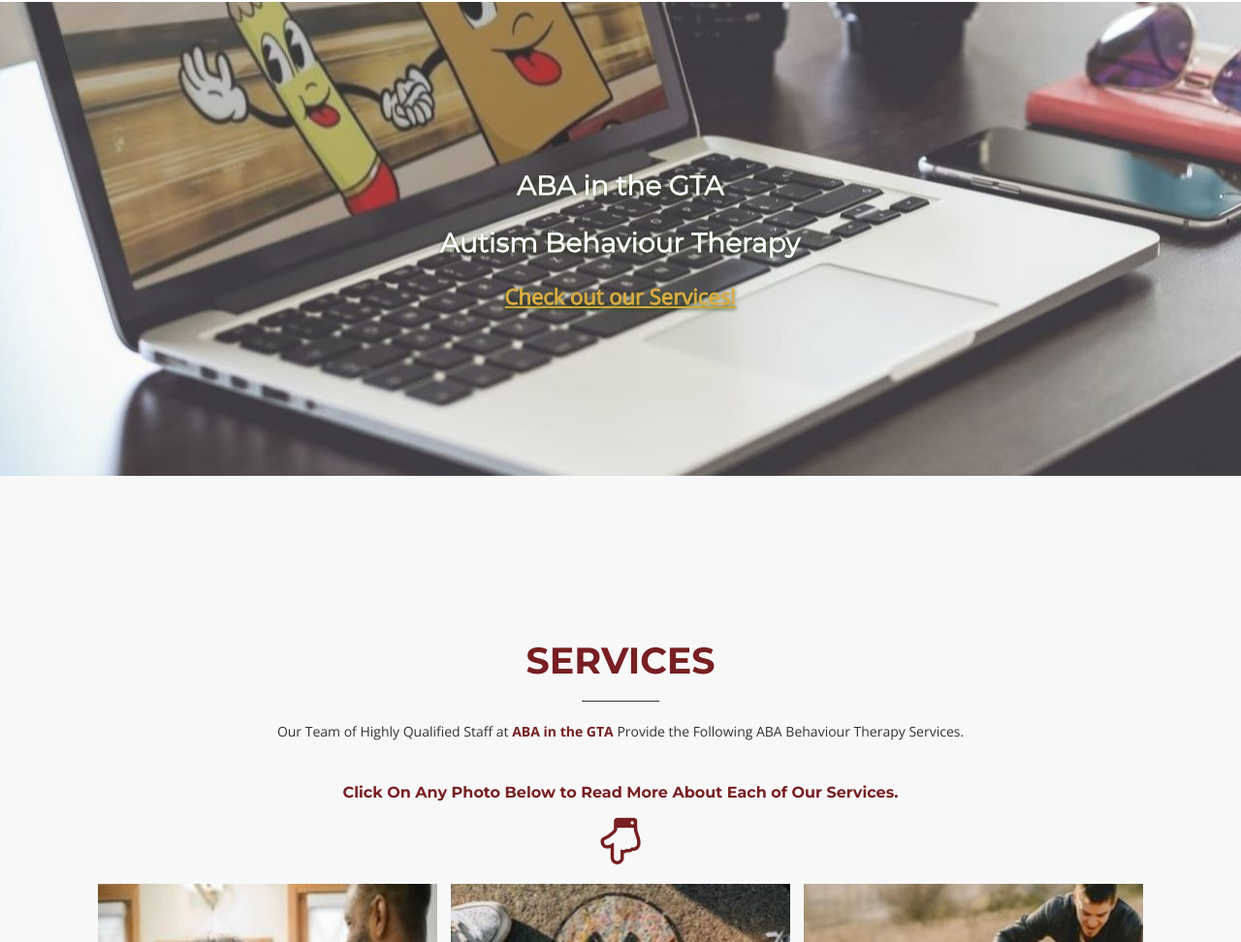
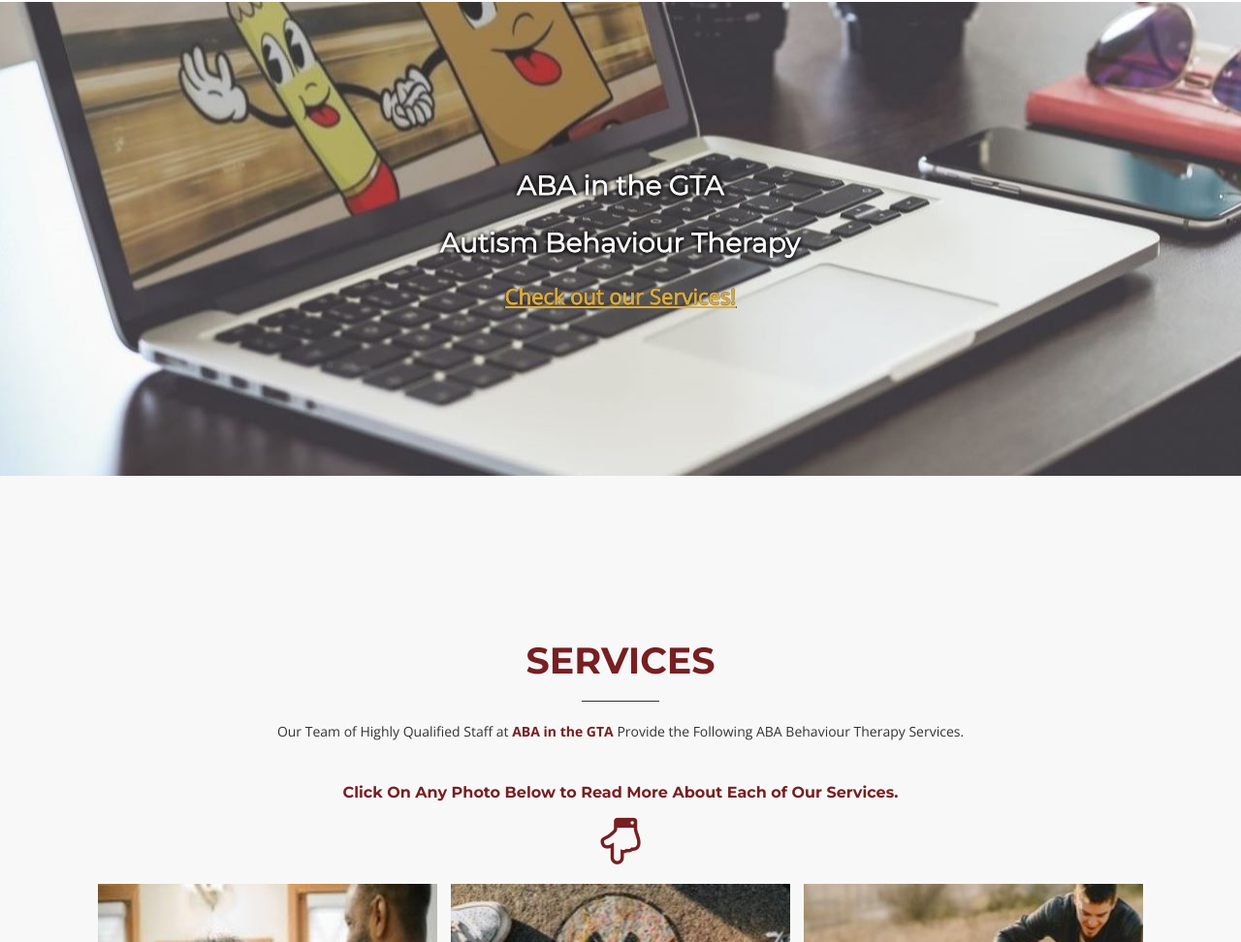
Before and after one commit to JulieVScher/Alstar, a plain HTML site: page index.html in a window 1280 px wide. Shown: the part 1897-2869 px from the top of the page at 97% size. Drawn offline with nearby package versions, Linux system fonts and the light colour scheme.

Commit message:
fixed text shadow

```diff
--- a/index.html
+++ b/index.html
@@ -176,19 +176,39 @@
       <div class="row">
         <div class="col-md-12">
           <div class="color-light">
-            <!--<h2 class="wow bounceInDowns" style="color:#dbad43; font-size: 40px; font-weight: bold;" data-wow-delay="0.5s">ABA in the GTA</h2> -->
             <h2 class="lead wow bounceInUp" style="color: white;
-            font-size: 28px;
-            -webkit-text-stroke: 1px #F8F8F8;
-            text-shadow: 0px 1px 4px #23430C;" data-wow-delay="0.3s">ABA in the GTA</h2>
+              font-size: 28px;
+              text-shadow: 0px 0px 5px rgba(0, 0, 0, 0.7),
+                          0px 0px 5px rgba(0, 0, 0, 0.7),
+                          0px 0px 5px rgba(0, 0, 0, 0.7),
+                          0px 0px 5px rgba(0, 0, 0, 0.7),
+                          0px 0px 5px rgba(0, 0, 0, 0.7);
+              -webkit-text-stroke: 1px #F8F8F8;">ABA in the GTA</h2>
             <h2 class="lead wow bounceInUp" style="color: white;
-            font-size: 28px;
-            -webkit-text-stroke: 1px #F8F8F8;
-            text-shadow: 0px 1px 4px #23430C;" data-wow-delay="0.6s">Autism Behaviour Therapy</h2>
-            <h2 class="lead wow bounceInUp" data-wow-delay="0.9s"><a href="#portfolio" style="color: #dbad43;
+              font-size: 28px;
+              text-shadow: 0px 0px 5px rgba(0, 0, 0, 0.7),
+                          0px 0px 5px rgba(0, 0, 0, 0.7),
+                          0px 0px 5px rgba(0, 0, 0, 0.7),
+                          0px 0px 5px rgba(0, 0, 0, 0.7),
+                           0px 0px 5px rgba(0, 0, 0, 0.7);
+              -webkit-text-stroke: 1px #F8F8F8;">Autism Behaviour Therapy</h2>
+           <h2 class="lead wow bounceInUp" data-wow-delay="0.9s">
+            <a href="#portfolio" style="color: #dbad43;
               font-size: 22px;
+              text-shadow: 0px 0px 1px rgba(0, 0, 0, 0.5),
+                          0px 0px 1px rgba(0, 0, 0, 0.5),
+                          0px 0px 1px rgba(0, 0, 0, 0.5),
+                          0px 0px 1px rgba(0, 0, 0, 0.5),
+                          0px 0px 1px rgba(0, 0, 0, 0.5),
+                          0px 0px 1px rgba(0, 0, 0, 0.5),
+                          0px 0px 1px rgba(0, 0, 0, 0.5),
+                          0px 0px 1px rgba(0, 0, 0, 0.5),
+                          0px 0px 1px rgba(0, 0, 0, 0.5),
+                          0px 0px 1px rgba(0, 0, 0, 0.5);
               -webkit-text-stroke: 1px #dbad43;
-              text-shadow: 0px 1px 4px #23430C; text-decoration-line:underline; font-family: open sans;">Check out our Services!</a></h2>
+              text-decoration-line:underline;
+              font-family: open sans;">Check out our Services!</a>
+          </h2>
           </div>
         </div>
       </div>
```
